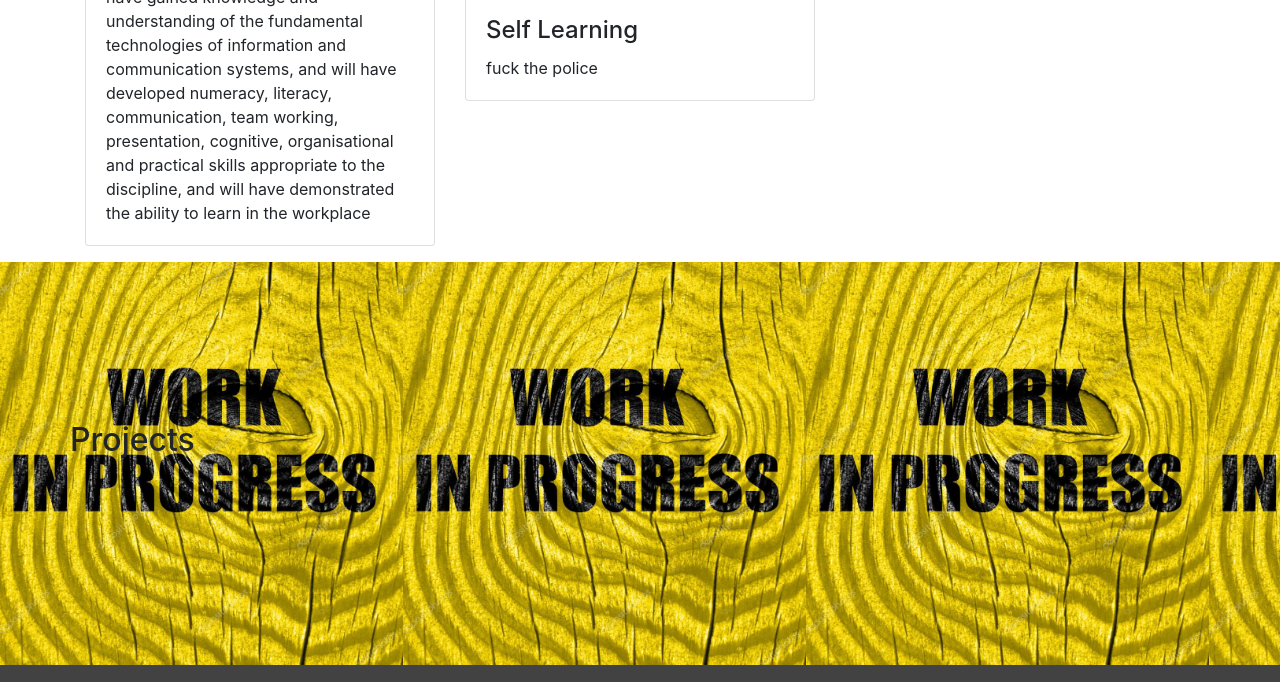
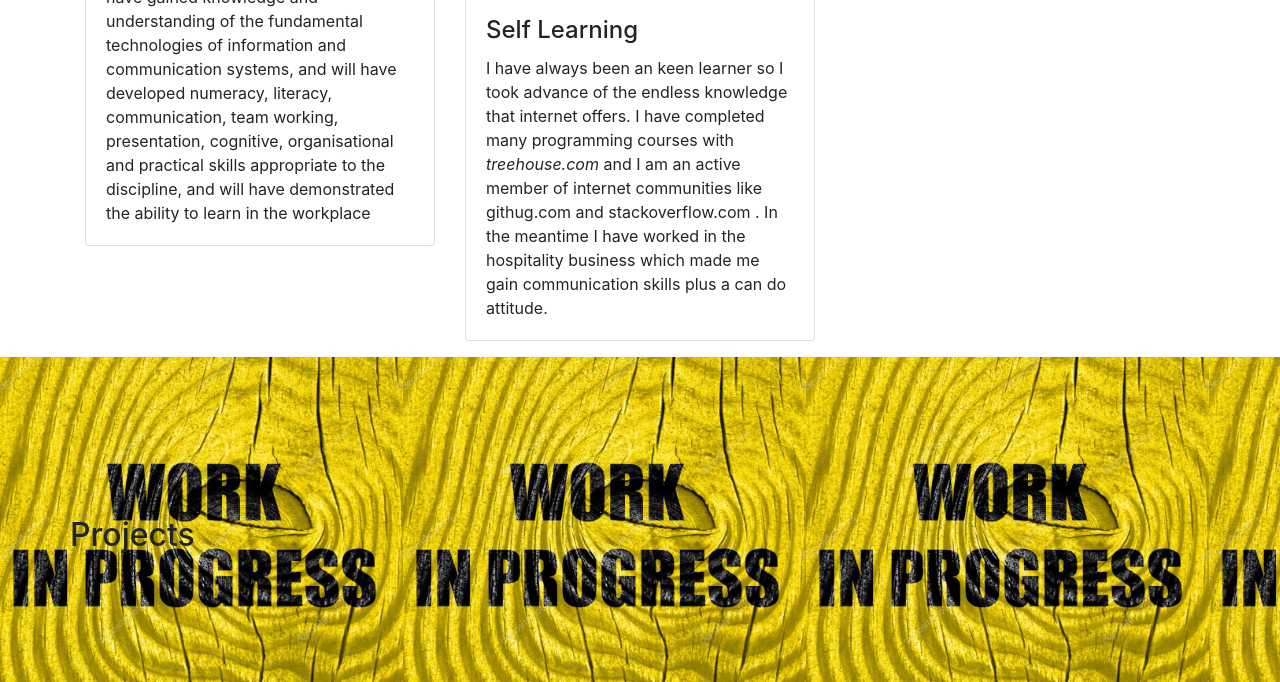
Before and after one commit to migCruQue/migcruque.github.io, a plain HTML site: page index.html in a window 1280 px wide. Shown: the part 2030-2712 px from the top of the page. Drawn offline with nearby package versions, Linux system fonts and the light colour scheme.

Commit message:
education

```diff
--- a/index.html
+++ b/index.html
@@ -99,7 +99,7 @@
                     <img class="card-img-top" src="img/selfLearning.png" alt="NodeStradamus">
                     <div class="card-body">
                       <h4 class="card-title">Self Learning</h4>
-                      <p class="card-text">fuck the police</p>
+                      <p class="card-text">I have always been an keen learner so I took advance of the endless knowledge that internet offers. I have completed many programming courses with <i>treehouse.com</i> and I am an active member of internet communities like githug.com and stackoverflow.com . In the meantime I have worked in the hospitality business which made me gain communication skills plus a can do attitude.</p>
                     </div>
                   </div>
                 </div>
```
